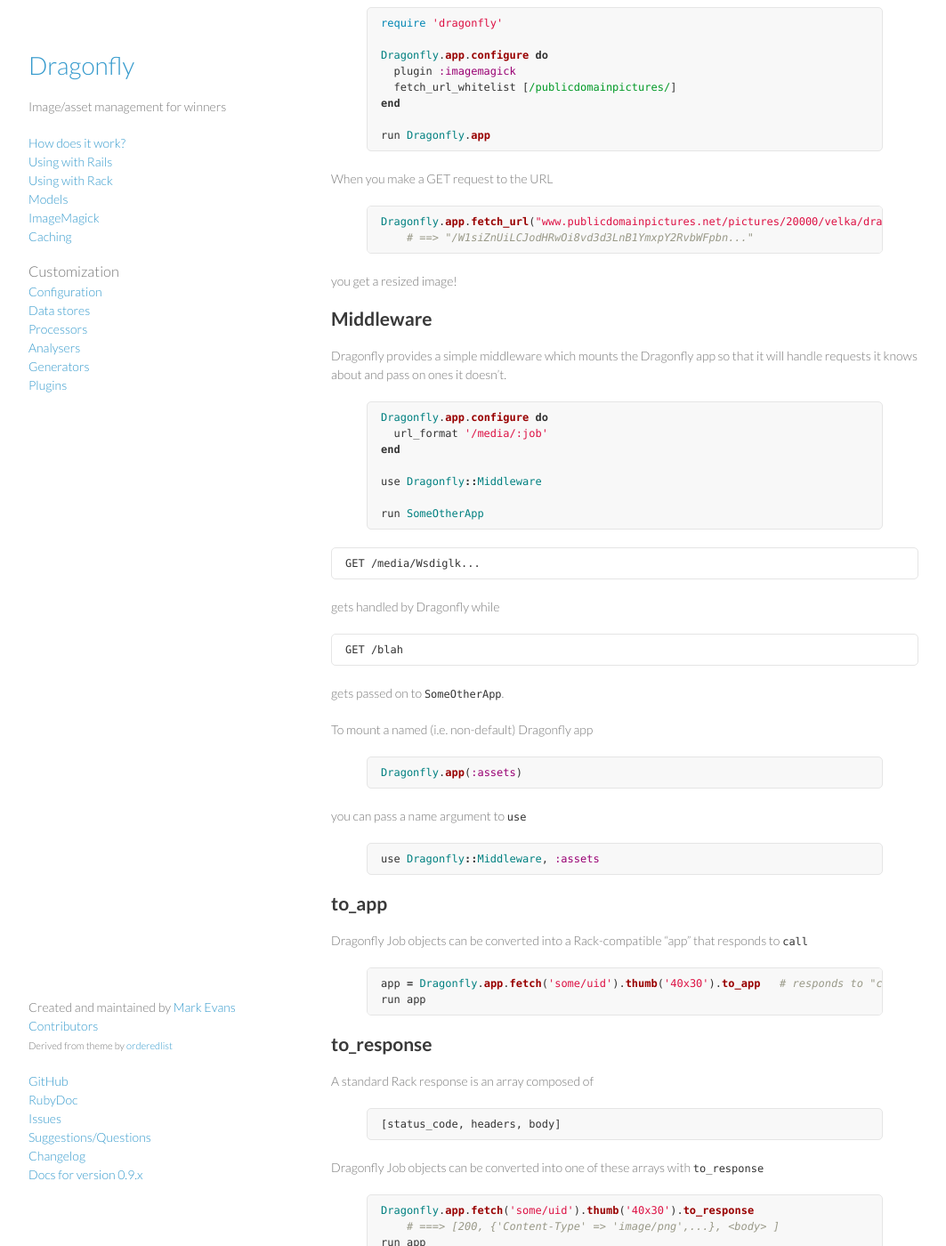
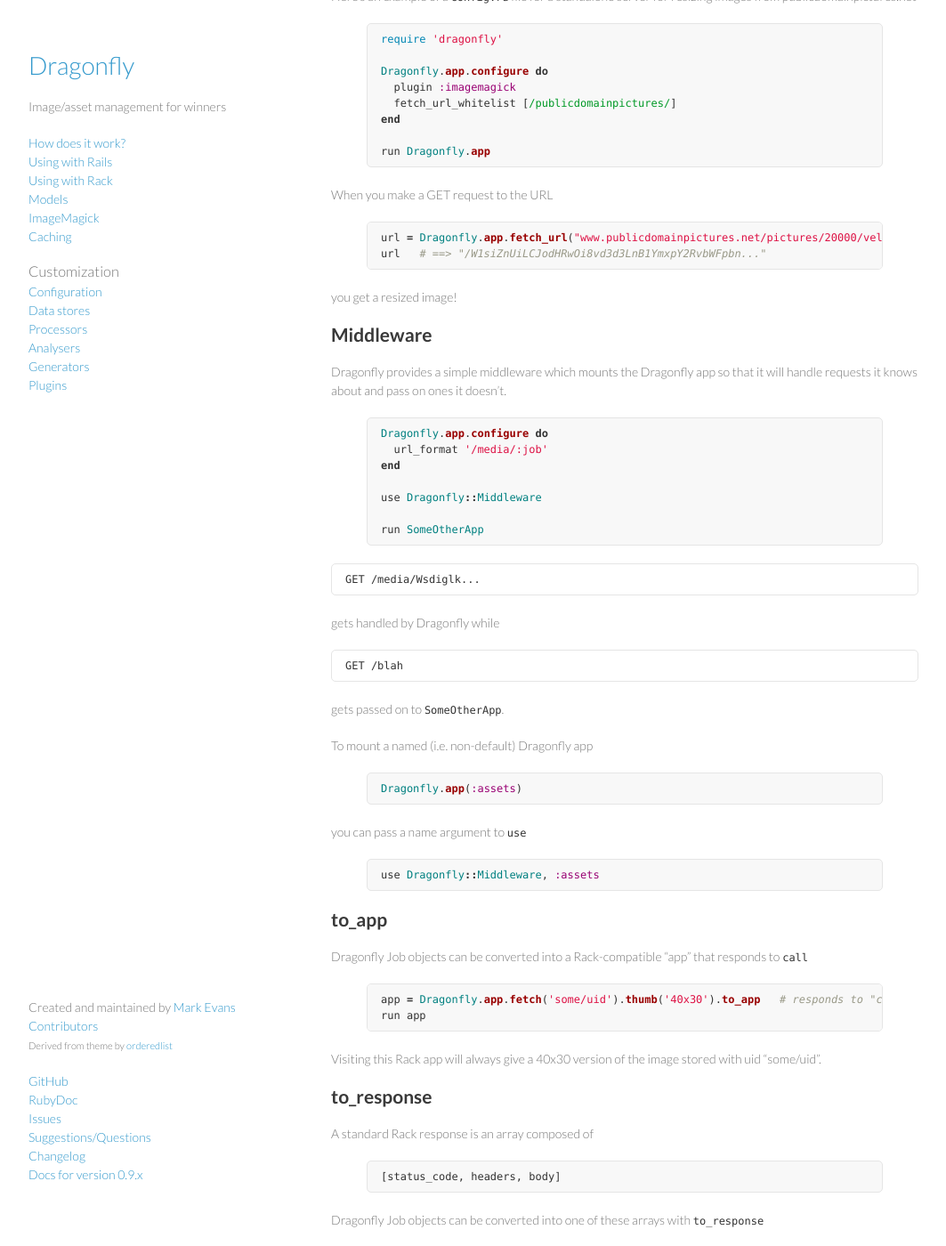
Before and after one commit to brendon/dragonfly-docs, a Jekyll site: the page built from _posts/0000-01-03-rack.md, in a window 1280 px wide and 1400 px high, scrolled down 699 px. Shown: the whole window at 89% size, without its empty margins (108-1171 px from the left). Built offline with Jekyll 4.4.1, drawn with Linux system fonts in a browser that asks for light colours; Markdown is read by kramdown in place of the engine named in the settings.

Commit message:
Rack doc tweaks

```diff
--- a/_posts/0000-01-03-rack.md
+++ b/_posts/0000-01-03-rack.md
@@ -26,7 +26,8 @@ will start a server.
 Making a GET request to the URL
 
 {% highlight ruby %}
-Dragonfly.app.fetch('some/uid').url # ==> "/W1siZiIsInNvbWUvdWlkIl1d"
+url = Dragonfly.app.fetch('some/uid').url
+url  # ==> "/W1siZiIsInNvbWUvdWlkIl1d"
 {% endhighlight %}
 
 will return the content stored in the default file datastore with uid (i.e. relative path) "some/uid", if it exists.
@@ -48,8 +49,8 @@ run Dragonfly.app
 
 When you make a GET request to the URL
 {% highlight ruby %}
-Dragonfly.app.fetch_url("www.publicdomainpictures.net/pictures/20000/velka/dragonfly-1317422772YLc.jpg").thumb('300x300').url
-    # ==> "/W1siZnUiLCJodHRwOi8vd3d3LnB1YmxpY2RvbWFpbn..."
+url = Dragonfly.app.fetch_url("www.publicdomainpictures.net/pictures/20000/velka/dragonfly-1317422772YLc.jpg").thumb('300x300').url
+url   # ==> "/W1siZnUiLCJodHRwOi8vd3d3LnB1YmxpY2RvbWFpbn..."
 {% endhighlight %}
 you get a resized image!
 
@@ -91,6 +92,7 @@ Dragonfly Job objects can be converted into a Rack-compatible "app" that respond
 app = Dragonfly.app.fetch('some/uid').thumb('40x30').to_app   # responds to "call"
 run app
 {% endhighlight %}
+Visiting this Rack app will always give a 40x30 version of the image stored with uid "some/uid".
 
 ## to_response
 A standard Rack response is an array composed of
```
